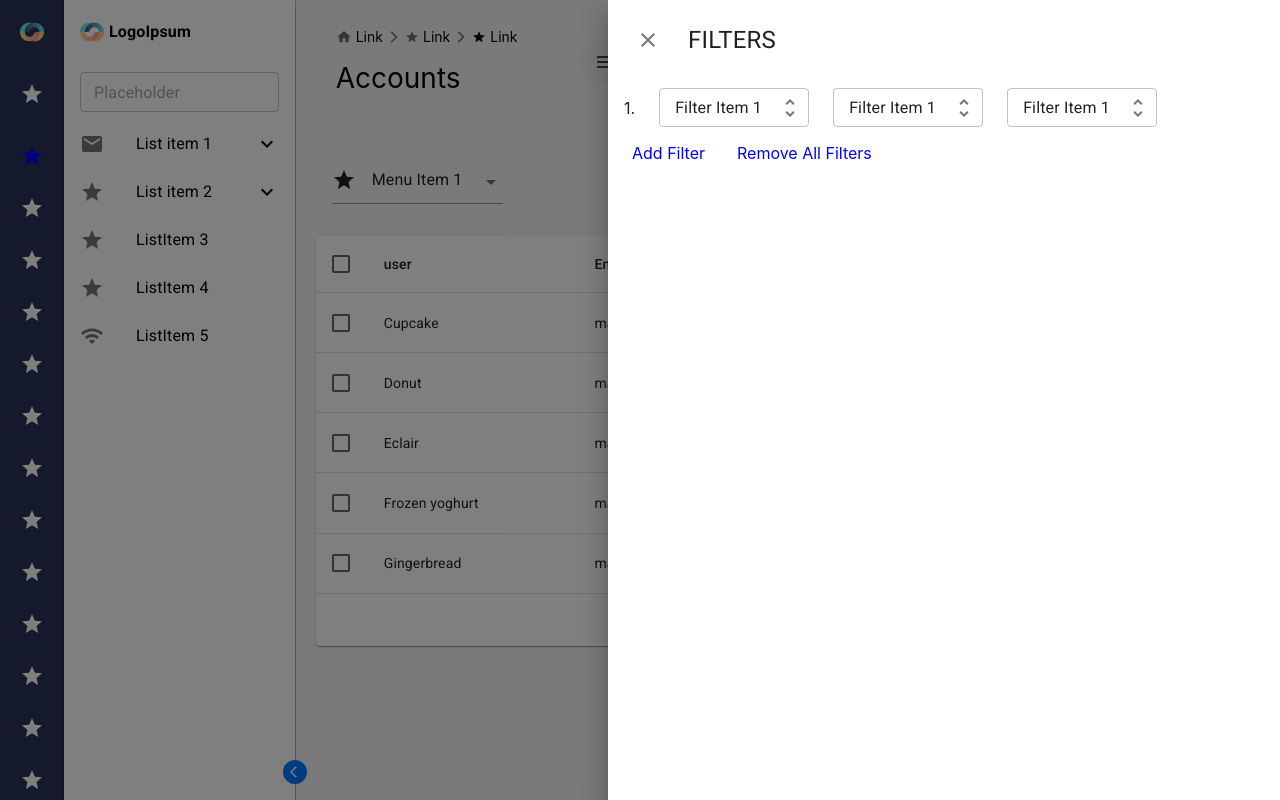
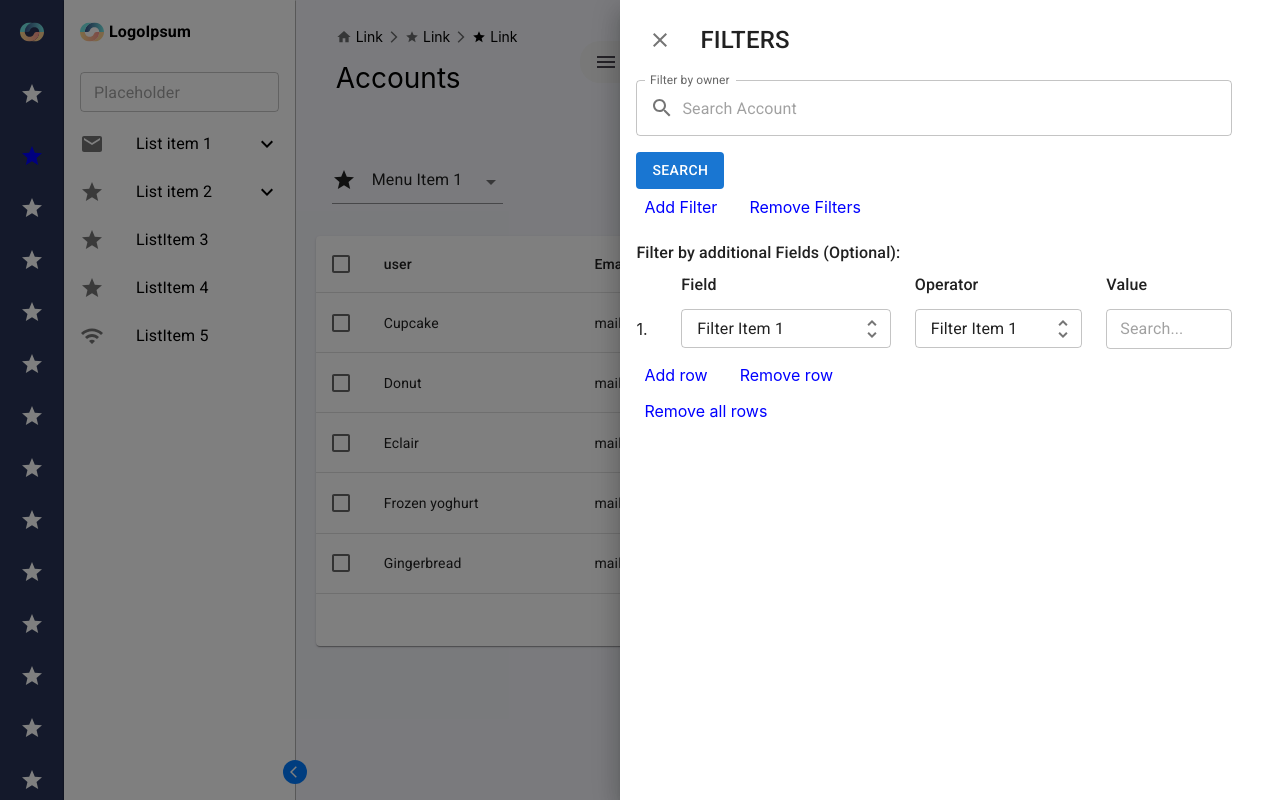
Before and after one commit to kedarlin/salesforce-screens, a React (Create React App) app: page / in a window 1280 px wide. Built offline with nearby package versions, Linux system fonts and the light colour scheme.

Commit message:
updated with filtersidebar

```diff
--- a/src/components/filterSidebar.js
+++ b/src/components/filterSidebar.js
@@ -1,4 +1,4 @@
-import { Close, Inbox, Mail, UnfoldMore, Star } from '@mui/icons-material';
+import { Close, Inbox, Mail, UnfoldMore, Star, Search } from '@mui/icons-material';
 import {
     Box,
     Collapse,
@@ -11,6 +11,9 @@ import {
     MenuItem,
     Select,
     Link,
+    TextField,
+    InputAdornment,
+    Button,
 } from '@mui/material';
 import React from 'react';
 import { TransitionGroup } from 'react-transition-group';
@@ -30,8 +33,11 @@ const FilterSidebar = ({ openFilterSidebar, toggleDrawer }) => {
     const renderFilterItem = ({ index }) => {
         return (
             <Box display="flex" alignItems="center" justifyContent="start" gap={3} key={index} my={1}>
-                {index + 1}.
-                <FormControl size='small' sx={{ width: "150px" }}>
+                <Box flex={0.5}>
+                    {index + 1}.
+                </Box>
+
+                <FormControl size='small' sx={{ flex: 5 }}>
                     <Select
                         size="small"
                         id="demo-simple-select-outlined"
@@ -67,7 +73,7 @@ const FilterSidebar = ({ openFilterSidebar, toggleDrawer }) => {
                         </MenuItem>
                     </Select>
                 </FormControl>
-                <FormControl size='small' sx={{ width: "150px" }}>
+                <FormControl size='small' sx={{ flex: 4 }}>
                     <Select
                         size="small"
                         id="demo-simple-select-outlined"
@@ -103,42 +109,15 @@ const FilterSidebar = ({ openFilterSidebar, toggleDrawer }) => {
                         </MenuItem>
                     </Select>
                 </FormControl>
-                <FormControl size='small' sx={{ width: "150px" }}>
-                    <Select
-                        size="small"
-                        id="demo-simple-select-outlined"
-                        value={filters[index]}
-                        onChange={handleChange(index)}
-                        IconComponent={UnfoldMore}
-                        sx={{
-                            padding: 0,
-                            '.MuiSelect-select': {
-                                padding: 0,
-                            },
-                        }}
-                    >
-                        <MenuItem value="default" sx={{ padding: "0px" }}>
-                            <Box display="flex" alignItems="center">
-                                <ListItem>Filter Item 1</ListItem>
-                            </Box>
-                        </MenuItem>
-                        <MenuItem value="email" sx={{ padding: "0px" }}>
-                            <Box display="flex" alignItems="center">
-                                <ListItem>Filter Item 2</ListItem>
-                            </Box>
-                        </MenuItem>
-                        <MenuItem value="location" sx={{ padding: "0px" }}>
-                            <Box display="flex" alignItems="center">
-                                <ListItem>Filter Item 3</ListItem>
-                            </Box>
-                        </MenuItem>
-                        <MenuItem value="name" sx={{ padding: "0px" }}>
-                            <Box display="flex" alignItems="center">
-                                <ListItem>Filter Item 4</ListItem>
-                            </Box>
-                        </MenuItem>
-                    </Select>
-                </FormControl>
+                <TextField
+                    size="small"
+                    variant="outlined"
+                    placeholder="Search..."
+                    style={{
+                        flex: 3,
+                        borderRadius: 4,
+                    }}
+                />
             </Box>
         );
     };
@@ -146,10 +125,10 @@ const FilterSidebar = ({ openFilterSidebar, toggleDrawer }) => {
     return (
         <Drawer anchor="right" open={openFilterSidebar} onClose={toggleDrawer(false)}>
             <Box
-                sx={{ width: "50vw" }}
                 role="presentation"
                 onKeyDown={toggleDrawer(false)}
                 padding={2}
+                mr={4}
             >
                 <Box display="flex" alignItems="center" onClick={toggleDrawer(true)} gap={2}>
                     <IconButton onClick={toggleDrawer(false)} size="large" color="black">
@@ -161,12 +140,106 @@ const FilterSidebar = ({ openFilterSidebar, toggleDrawer }) => {
                             primary: {
                                 sx: {
                                     fontSize: "24px",
+                                    fontWeight: "500"
                                 },
                             },
                         }}
                     />
                 </Box>
                 <List sx={{ mt: 1 }}>
+                    <TextField
+                        fullWidth
+                        size="medium"
+                        variant="outlined"
+                        placeholder="Search Account"
+                        label="Filter by owner"
+                        InputProps={{
+                            startAdornment: (
+                                <InputAdornment position="start">
+                                    <Search />
+                                </InputAdornment>
+                            ),
+                        }}
+                        style={{
+                            borderRadius: 4,
+                        }}
+                    />
+                    <Button variant='contained' sx={{ mt: 2 }} disableElevation>
+                        Search
+                    </Button>
+                    <Box display="flex" justifyContent="flex-start" flexDirection="row" gap={2}>
+                        <Link
+                            sx={{
+                                cursor: "pointer",
+                                color: "blue",
+                                textDecoration: "none",
+                                fontWeight: "400",
+                                p: 1,
+                                ":hover": {
+                                    textDecoration: "underline"
+                                }
+                            }}
+                        >Add Filter</Link>
+                        <Link
+                            sx={{
+                                cursor: "pointer",
+                                color: "blue",
+                                textDecoration: "none",
+                                fontWeight: "400",
+                                p: 1,
+                                ":hover": {
+                                    textDecoration: "underline"
+                                }
+                            }}
+                        >Remove Filters</Link>
+                    </Box>
+                    <ListItemText sx={{ mt: 2 }} primary="Filter by additional Fields (Optional):" slotProps={{
+                        primary: {
+                            sx: { fontWeight: "500" }
+                        }
+                    }} />
+                    <Box display="flex" alignItems="center" justifyContent="start" gap={3}>
+                        <Box flex={0.5} />
+                        <ListItemText
+                            sx={{
+                                flex: 5
+                            }}
+                            primary="Field"
+                            slotProps={{
+                                primary: {
+                                    sx: {
+                                        fontWeight: "500"
+                                    },
+                                },
+                            }}
+                        />
+                        <ListItemText
+                            sx={{
+                                flex: 4
+                            }}
+                            primary="Operator"
+                            slotProps={{
+                                primary: {
+                                    sx: {
+                                        fontWeight: "500"
+                                    },
+                                },
+                            }}
+                        />
+                        <ListItemText
+                            sx={{
+                                flex: 3
+                            }}
+                            primary="Value"
+                            slotProps={{
+                                primary: {
+                                    sx: {
+                                        fontWeight: "500"
+                                    },
+                                },
+                            }}
+                        />
+                    </Box>
                     <TransitionGroup>
                         {Array.from({ length: filtersCount }).map((_, index) => (
                             <Collapse key={index}>
@@ -193,7 +266,28 @@ const FilterSidebar = ({ openFilterSidebar, toggleDrawer }) => {
                                     return newCount;
                                 });
                             }}
-                        >Add Filter</Link>
+                        >Add row</Link>
+                        <Link
+                            sx={{
+                                cursor: "pointer",
+                                color: "blue",
+                                textDecoration: "none",
+                                fontWeight: "400",
+                                p: 1,
+                                ":hover": {
+                                    textDecoration: "underline"
+                                }
+                            }}
+                            onClick={() => {
+                                setFiltersCount((prevCount) => {
+                                    const newCount = prevCount - 1 < 1 ? 1 : prevCount - 1;
+                                    setFilters((prevFilters) => [...prevFilters, "default"]);
+                                    return newCount;
+                                });
+                            }}
+                        >Remove row</Link>
+                    </Box>
+                    <Box display="flex" justifyContent="flex-start" flexDirection="row" gap={2}>
                         <Link
                             sx={{
                                 cursor: "pointer",
@@ -208,11 +302,11 @@ const FilterSidebar = ({ openFilterSidebar, toggleDrawer }) => {
                             onClick={() => {
                                 setFiltersCount(() => {
                                     const newCount = 1;
-                                    setFilters((prevFilters) => [...prevFilters, "default"]);
+                                    setFilters(["default"]);
                                     return newCount;
                                 });
                             }}
-                        >Remove All Filters</Link>
+                        >Remove all rows</Link>
                     </Box>
                 </List>
             </Box>
--- a/src/components/filterbar.js
+++ b/src/components/filterbar.js
@@ -29,10 +29,6 @@ const Filterbar = () => {
     };
 
     const toggleDrawer = (open) => (event) => {
-        if (event.type === 'keydown' && (event.key === 'Tab' || event.key === 'Shift')) {
-          return;
-        }
-
         setOpenFilterSidebar(open);
       };
 
```
